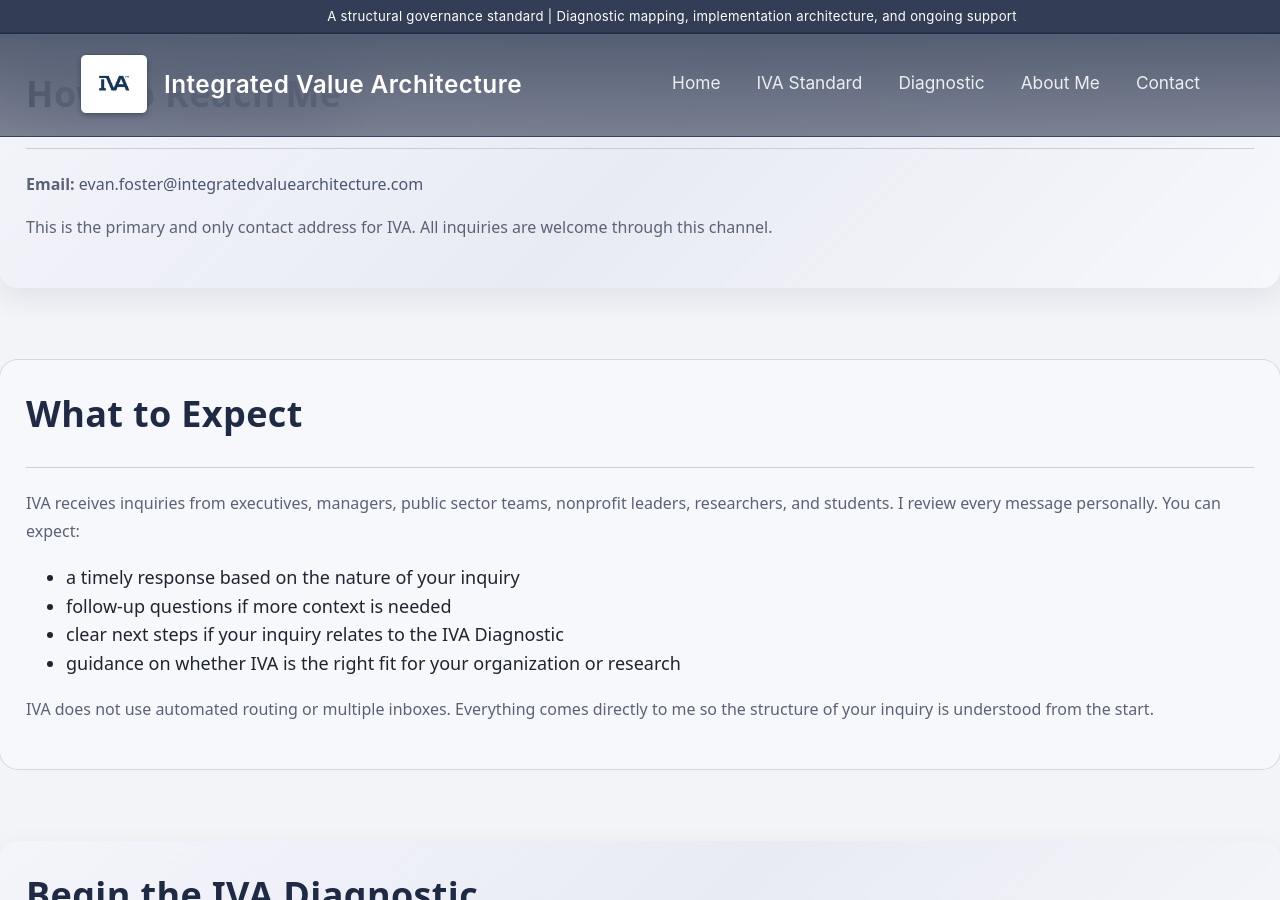
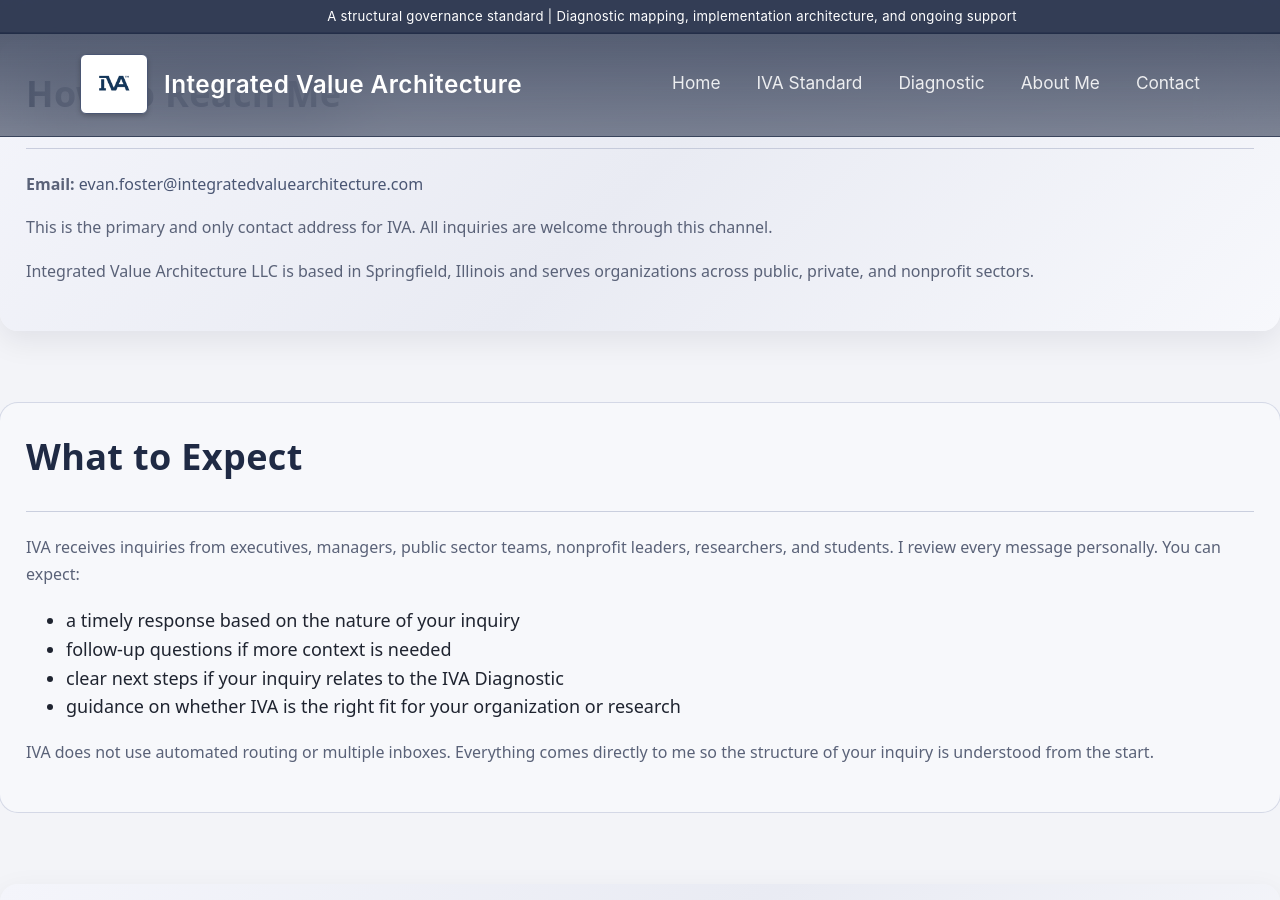
Before and after one commit to efost7873/integratedvaluearchitecture.com, a Jekyll site: the page built from contact.html, in a window 1280 px wide and 900 px high, scrolled down 403 px. Built offline with Jekyll 4.4.1, drawn with Linux system fonts in a browser that asks for light colours.

Commit message:
Update contact.html

```diff
--- a/contact.html
+++ b/contact.html
@@ -1,8 +1,8 @@
 ---
 layout: default
 title: Contact
-seo_title: Contact | Integrated Value Architecture
-seo_description: Contact Evan M. Foster, Principal Architect of Integrated Value Architecture, to discuss diagnostics, structural analysis, or organizational performance.
+seo_title: Contact | Integrated Value Architecture LLC
+seo_description: Contact Evan M. Foster in Springfield, Illinois, Founder of Integrated Value Architecture LLC, to discuss governance architecture and the IVA Diagnostic.
 ---
 
 <main class="iva-page">
@@ -25,6 +25,8 @@ seo_description: Contact Evan M. Foster, Principal Architect of Integrated Value
     <p><strong>Email:</strong> <a href="mailto:evan.foster@integratedvaluearchitecture.com">evan.foster@integratedvaluearchitecture.com</a></p>
 
     <p>This is the primary and only contact address for IVA. All inquiries are welcome through this channel.</p>
+
+    <p>Integrated Value Architecture LLC is based in Springfield, Illinois and serves organizations across public, private, and nonprofit sectors.</p>
   </section>
 
   <!-- WHAT TO EXPECT -->
@@ -37,7 +39,7 @@ seo_description: Contact Evan M. Foster, Principal Architect of Integrated Value
 
     <ul>
       <li>a timely response based on the nature of your inquiry</li>
-      <li>follow‑up questions if more context is needed</li>
+      <li>follow-up questions if more context is needed</li>
       <li>clear next steps if your inquiry relates to the IVA Diagnostic</li>
       <li>guidance on whether IVA is the right fit for your organization or research</li>
     </ul>
```
